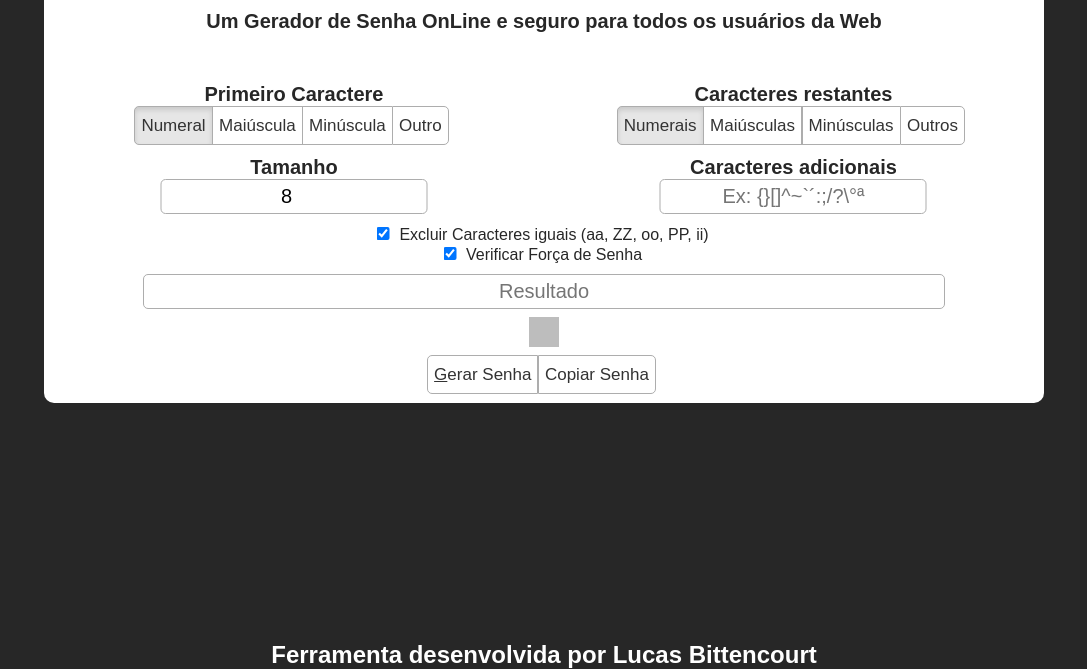
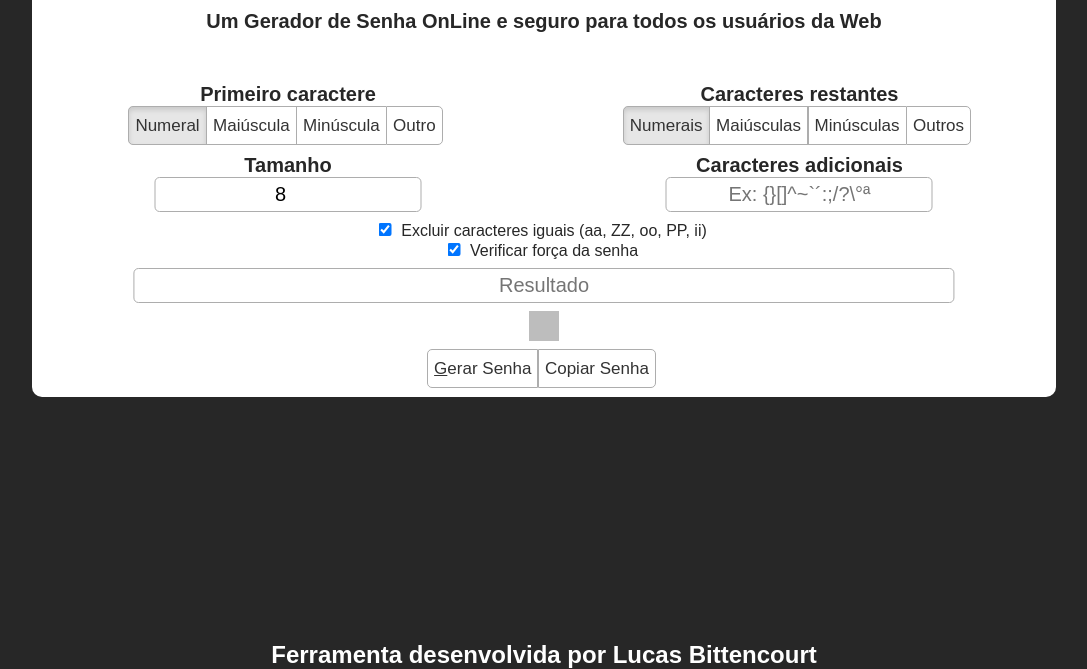
Before and after one commit to lucasgdb/password-generate, a plain HTML site: page index.html in a window 1280 px wide. Shown: the part 131-800 px from the top of the page, without its empty margins (96-1183 px from the left). Drawn offline with Linux system fonts and the light colour scheme.

Commit message:
some improvements

```diff
--- a/index.html
+++ b/index.html
@@ -5,8 +5,8 @@
     <meta charset="UTF-8">
     <meta name="viewport" content="width=device-width, initial-scale=1.0">
     <meta http-equiv="X-UA-Compatible" content="ie=edge">
-    <link rel="stylesheet" href="src/styles.css" />
-    <link rel="icon" href="media/icon.ico" />
+    <link rel="stylesheet" href="./src/styles.css" />
+    <link rel="icon" href="./media/icon.ico" />
     <title>Gerador de Senha</title>
   </head>
 
@@ -20,7 +20,7 @@
       <h1>Um Gerador de Senha OnLine e seguro para todos os usuários da Web</h1>
 
       <section id="firstCaracter">
-        <h1>Primeiro Caractere</h1>
+        <h1>Primeiro caractere</h1>
         <div class="container">
           <label data-type="button" title="0-9">Numeral</label>
           <label data-type="button" title="A-Z">Maiúscula</label>
@@ -51,10 +51,10 @@
 
       <section>
         <div class="container">
-          <input type="checkbox" id="equal" /><label for="equal">Excluir Caracteres iguais (aa, ZZ, oo, PP, ii)</label>
+          <input type="checkbox" id="equal" /><label for="equal">Excluir caracteres iguais (aa, ZZ, oo, PP, ii)</label>
         </div>
         <div class="container">
-          <input type="checkbox" id="strength" /><label for="strength">Verificar Força de Senha</label>
+          <input type="checkbox" id="strength" /><label for="strength">Verificar força da senha</label>
         </div>
       </section>
 
--- a/src/scripts.js
+++ b/src/scripts.js
@@ -165,8 +165,11 @@ strengthCheck.onchange = () => {
 }
 
 document.onkeydown = e => {
-  if (e.which === 71)
-    generate();
+  if (e.which === 71) generate();
+}
+
+document.oncontextmenu = e => {
+  e.preventDefault();
 }
 
 new ClipboardJS(btnCopy).on('success', e => {
--- a/src/styles.css
+++ b/src/styles.css
@@ -47,7 +47,8 @@ main h1 { font-size: 20px }
 
 main section {
   width: 100%;
-  margin-top: 10px;
+  display: inline-block;
+  margin-bottom: 8px
 }
 
 .container {
@@ -150,10 +151,7 @@ footer h2 {
     bottom: 0;
     position: absolute
   }
-  main section {
-    display: inline-block;
-    width: 50%
-  }
+  main section { width: 50% }
 
   main section:nth-last-of-type(5),
   main section:nth-last-of-type(3) { margin-left: -5px }
@@ -163,13 +161,12 @@ footer h2 {
     position: relative;
     left: 50%;
     transform: translateX(-50%);
-    max-width: 1000px
+    max-width: 1024px
   }
 
   main section:nth-last-of-type(5) { margin-top: 50px }
   main section:nth-last-of-type(1),
   main section:nth-last-of-type(2) { width: 100% }
-  main section:nth-last-of-type(1) { margin-bottom: 8px }
 }
 
 @media (min-width: 1024px) {
```
